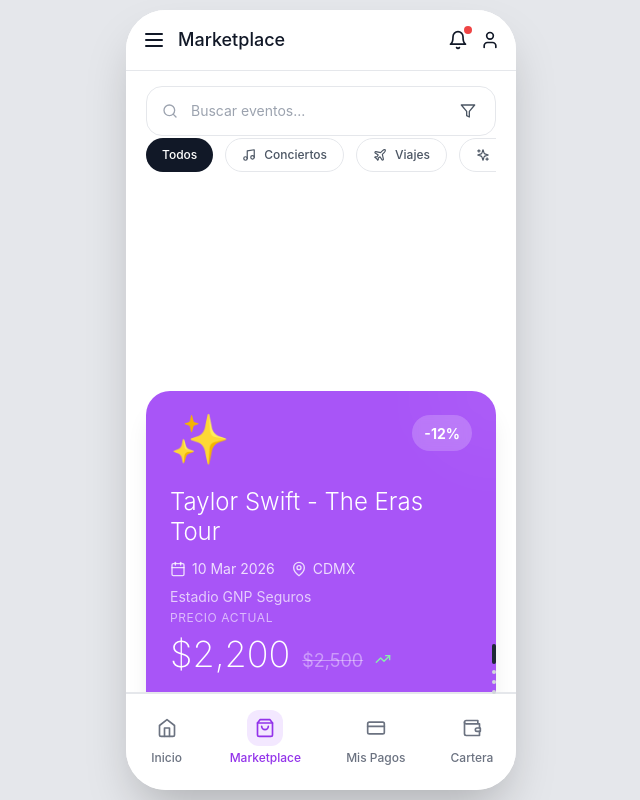
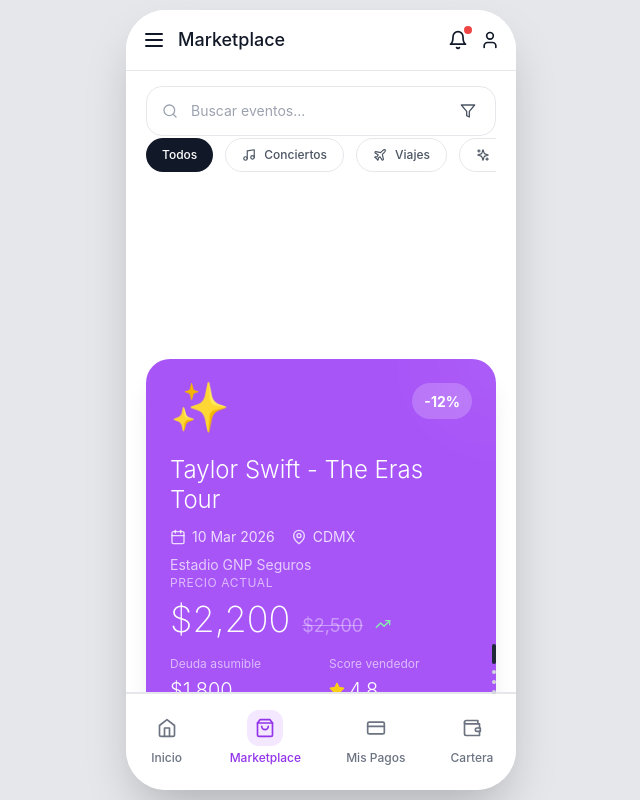
Before and after one commit to Rene-Nun/Pagox_proto_ux, a Next.js app: page / in a window 1280 px wide. Both pictures are taken after a click on the button "Marketplace". Shown: the whole page, without its empty margins (319-959 px from the left). Built offline with nearby package versions, Linux system fonts and the light colour scheme.

Commit message:
Actualizar MarketplaceScreen.tsx

```diff
--- a/app/components/screens/MarketplaceScreen.tsx
+++ b/app/components/screens/MarketplaceScreen.tsx
@@ -151,12 +151,12 @@ export default function MarketplaceScreen({ onNavigate, activeTab }: Marketplace
         </div>
       </div>
 
-      {/* Card Stack Container - Con espacio suficiente */}
-      <div className="pt-80">
+      {/* Card Stack Container - Con espacio suficiente pero altura correcta */}
+      <div className="pt-72">
         <div
           ref={scrollRef}
           onScroll={handleScroll}
-          className="h-[calc(100vh-320px)] overflow-y-auto snap-y snap-mandatory px-5"
+          className="h-[calc(100vh-288px)] overflow-y-auto snap-y snap-mandatory px-5"
           style={{ scrollbarWidth: 'none', msOverflowStyle: 'none' }}
         >
           {listings.map((listing, index) => {
@@ -197,7 +197,7 @@ export default function MarketplaceScreen({ onNavigate, activeTab }: Marketplace
             return (
               <div
                 key={listing.id}
-                className="h-[55vh] mb-2 snap-center transition-all duration-300 ease-out"
+                className="h-[50vh] mb-2 snap-center transition-all duration-300 ease-out"
                 style={{
                   transform: `scale(${scale}) translateY(${translateY}px)`,
                   opacity,
```
